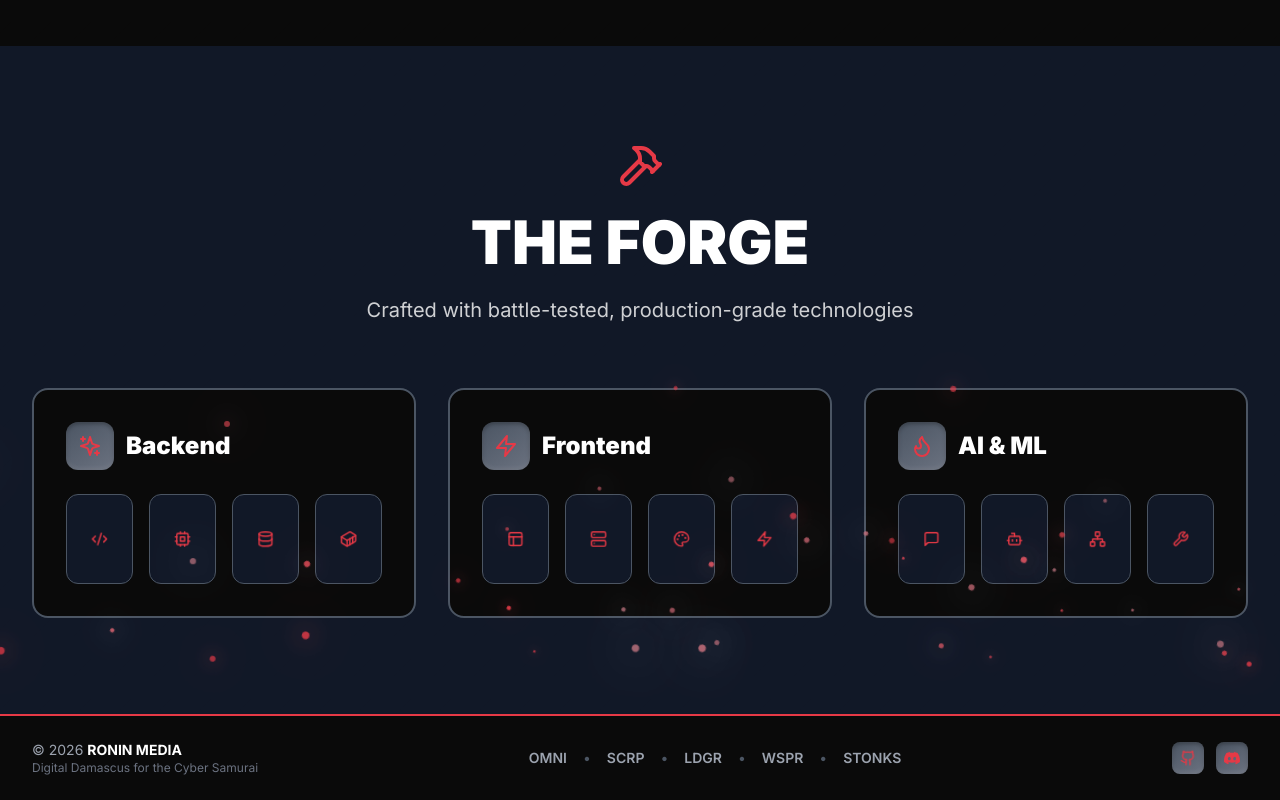
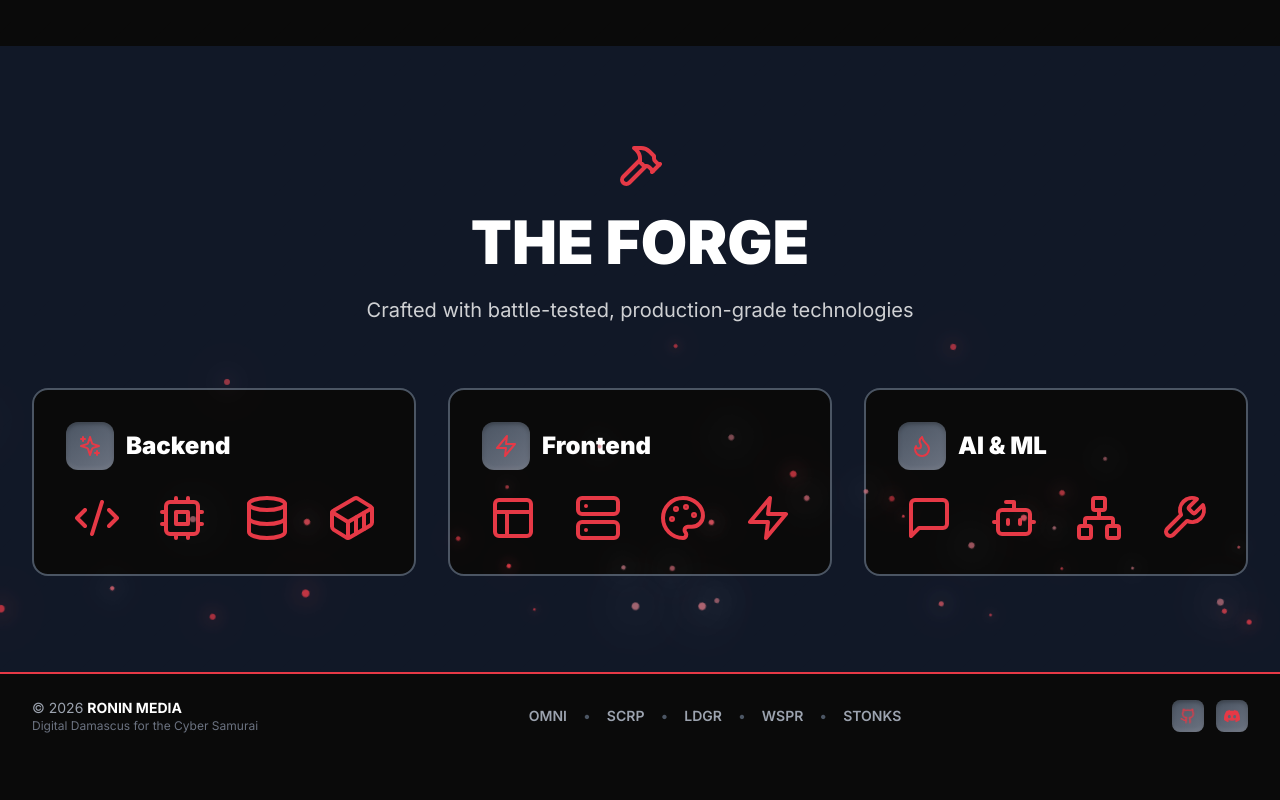
Before and after one commit to 54MUR-AI/RMG, a React (Vite) app: page /#/ in a window 1280 px wide. Shown: the part 2217-3017 px from the top of the page. After the commit the page ends 2975 px from the top, so only its background shows below. Built offline with nearby package versions, Linux system fonts and the light colour scheme.

Commit message:
Fix Forge icons - remove grey boxes, increase to 48px, tooltip only on icon hover

```diff
--- a/src/pages/Home.tsx
+++ b/src/pages/Home.tsx
@@ -495,27 +495,27 @@ export default function Home() {
                 </div>
                 <h3 className="text-2xl font-black text-white">Backend</h3>
               </div>
-              <div className="grid grid-cols-4 gap-4">
-                <div className="relative flex items-center justify-center p-6 bg-samurai-grey-darker rounded-xl border border-samurai-steel-dark hover:border-samurai-red transition-all group">
-                  <Code2 className="text-samurai-red group-hover:scale-110 transition-transform" size={40} />
+              <div className="flex items-center justify-around gap-6">
+                <div className="relative group">
+                  <Code2 className="text-samurai-red group-hover:scale-125 transition-transform cursor-pointer" size={48} />
                   <div className="absolute bottom-full left-1/2 -translate-x-1/2 mb-2 px-3 py-1 bg-samurai-black border border-samurai-red rounded-lg text-xs text-white whitespace-nowrap opacity-0 group-hover:opacity-100 transition-opacity pointer-events-none">
                     Python 3.13 & FastAPI
                   </div>
                 </div>
-                <div className="relative flex items-center justify-center p-6 bg-samurai-grey-darker rounded-xl border border-samurai-steel-dark hover:border-samurai-red transition-all group">
-                  <Cpu className="text-samurai-red group-hover:scale-110 transition-transform" size={40} />
+                <div className="relative group">
+                  <Cpu className="text-samurai-red group-hover:scale-125 transition-transform cursor-pointer" size={48} />
                   <div className="absolute bottom-full left-1/2 -translate-x-1/2 mb-2 px-3 py-1 bg-samurai-black border border-samurai-red rounded-lg text-xs text-white whitespace-nowrap opacity-0 group-hover:opacity-100 transition-opacity pointer-events-none">
                     TensorFlow & PyTorch
                   </div>
                 </div>
-                <div className="relative flex items-center justify-center p-6 bg-samurai-grey-darker rounded-xl border border-samurai-steel-dark hover:border-samurai-red transition-all group">
-                  <Database className="text-samurai-red group-hover:scale-110 transition-transform" size={40} />
+                <div className="relative group">
+                  <Database className="text-samurai-red group-hover:scale-125 transition-transform cursor-pointer" size={48} />
                   <div className="absolute bottom-full left-1/2 -translate-x-1/2 mb-2 px-3 py-1 bg-samurai-black border border-samurai-red rounded-lg text-xs text-white whitespace-nowrap opacity-0 group-hover:opacity-100 transition-opacity pointer-events-none">
                     SQLAlchemy & Redis
                   </div>
                 </div>
-                <div className="relative flex items-center justify-center p-6 bg-samurai-grey-darker rounded-xl border border-samurai-steel-dark hover:border-samurai-red transition-all group">
-                  <Container className="text-samurai-red group-hover:scale-110 transition-transform" size={40} />
+                <div className="relative group">
+                  <Container className="text-samurai-red group-hover:scale-125 transition-transform cursor-pointer" size={48} />
                   <div className="absolute bottom-full left-1/2 -translate-x-1/2 mb-2 px-3 py-1 bg-samurai-black border border-samurai-red rounded-lg text-xs text-white whitespace-nowrap opacity-0 group-hover:opacity-100 transition-opacity pointer-events-none">
                     Docker & Kubernetes
                   </div>
@@ -530,27 +530,27 @@ export default function Home() {
                 </div>
                 <h3 className="text-2xl font-black text-white">Frontend</h3>
               </div>
-              <div className="grid grid-cols-4 gap-4">
-                <div className="relative flex items-center justify-center p-6 bg-samurai-grey-darker rounded-xl border border-samurai-steel-dark hover:border-samurai-red transition-all group">
-                  <Layout className="text-samurai-red group-hover:scale-110 transition-transform" size={40} />
+              <div className="flex items-center justify-around gap-6">
+                <div className="relative group">
+                  <Layout className="text-samurai-red group-hover:scale-125 transition-transform cursor-pointer" size={48} />
                   <div className="absolute bottom-full left-1/2 -translate-x-1/2 mb-2 px-3 py-1 bg-samurai-black border border-samurai-red rounded-lg text-xs text-white whitespace-nowrap opacity-0 group-hover:opacity-100 transition-opacity pointer-events-none">
                     React & TypeScript
                   </div>
                 </div>
-                <div className="relative flex items-center justify-center p-6 bg-samurai-grey-darker rounded-xl border border-samurai-steel-dark hover:border-samurai-red transition-all group">
-                  <Server className="text-samurai-red group-hover:scale-110 transition-transform" size={40} />
+                <div className="relative group">
+                  <Server className="text-samurai-red group-hover:scale-125 transition-transform cursor-pointer" size={48} />
                   <div className="absolute bottom-full left-1/2 -translate-x-1/2 mb-2 px-3 py-1 bg-samurai-black border border-samurai-red rounded-lg text-xs text-white whitespace-nowrap opacity-0 group-hover:opacity-100 transition-opacity pointer-events-none">
                     Redux Toolkit
                   </div>
                 </div>
-                <div className="relative flex items-center justify-center p-6 bg-samurai-grey-darker rounded-xl border border-samurai-steel-dark hover:border-samurai-red transition-all group">
-                  <Palette className="text-samurai-red group-hover:scale-110 transition-transform" size={40} />
+                <div className="relative group">
+                  <Palette className="text-samurai-red group-hover:scale-125 transition-transform cursor-pointer" size={48} />
                   <div className="absolute bottom-full left-1/2 -translate-x-1/2 mb-2 px-3 py-1 bg-samurai-black border border-samurai-red rounded-lg text-xs text-white whitespace-nowrap opacity-0 group-hover:opacity-100 transition-opacity pointer-events-none">
                     TailwindCSS
                   </div>
                 </div>
-                <div className="relative flex items-center justify-center p-6 bg-samurai-grey-darker rounded-xl border border-samurai-steel-dark hover:border-samurai-red transition-all group">
-                  <Zap className="text-samurai-red group-hover:scale-110 transition-transform" size={40} />
+                <div className="relative group">
+                  <Zap className="text-samurai-red group-hover:scale-125 transition-transform cursor-pointer" size={48} />
                   <div className="absolute bottom-full left-1/2 -translate-x-1/2 mb-2 px-3 py-1 bg-samurai-black border border-samurai-red rounded-lg text-xs text-white whitespace-nowrap opacity-0 group-hover:opacity-100 transition-opacity pointer-events-none">
                     Vite Build Tool
                   </div>
@@ -565,27 +565,27 @@ export default function Home() {
                 </div>
                 <h3 className="text-2xl font-black text-white">AI & ML</h3>
               </div>
-              <div className="grid grid-cols-4 gap-4">
-                <div className="relative flex items-center justify-center p-6 bg-samurai-grey-darker rounded-xl border border-samurai-steel-dark hover:border-samurai-red transition-all group">
-                  <MessageSquare className="text-samurai-red group-hover:scale-110 transition-transform" size={40} />
+              <div className="flex items-center justify-around gap-6">
+                <div className="relative group">
+                  <MessageSquare className="text-samurai-red group-hover:scale-125 transition-transform cursor-pointer" size={48} />
                   <div className="absolute bottom-full left-1/2 -translate-x-1/2 mb-2 px-3 py-1 bg-samurai-black border border-samurai-red rounded-lg text-xs text-white whitespace-nowrap opacity-0 group-hover:opacity-100 transition-opacity pointer-events-none">
                     OpenAI GPT-4
                   </div>
                 </div>
-                <div className="relative flex items-center justify-center p-6 bg-samurai-grey-darker rounded-xl border border-samurai-steel-dark hover:border-samurai-red transition-all group">
-                  <Bot className="text-samurai-red group-hover:scale-110 transition-transform" size={40} />
+                <div className="relative group">
+                  <Bot className="text-samurai-red group-hover:scale-125 transition-transform cursor-pointer" size={48} />
                   <div className="absolute bottom-full left-1/2 -translate-x-1/2 mb-2 px-3 py-1 bg-samurai-black border border-samurai-red rounded-lg text-xs text-white whitespace-nowrap opacity-0 group-hover:opacity-100 transition-opacity pointer-events-none">
                     Anthropic Claude
                   </div>
                 </div>
-                <div className="relative flex items-center justify-center p-6 bg-samurai-grey-darker rounded-xl border border-samurai-steel-dark hover:border-samurai-red transition-all group">
-                  <Network className="text-samurai-red group-hover:scale-110 transition-transform" size={40} />
+                <div className="relative group">
+                  <Network className="text-samurai-red group-hover:scale-125 transition-transform cursor-pointer" size={48} />
                   <div className="absolute bottom-full left-1/2 -translate-x-1/2 mb-2 px-3 py-1 bg-samurai-black border border-samurai-red rounded-lg text-xs text-white whitespace-nowrap opacity-0 group-hover:opacity-100 transition-opacity pointer-events-none">
                     HuggingFace Models
                   </div>
                 </div>
-                <div className="relative flex items-center justify-center p-6 bg-samurai-grey-darker rounded-xl border border-samurai-steel-dark hover:border-samurai-red transition-all group">
-                  <Wrench className="text-samurai-red group-hover:scale-110 transition-transform" size={40} />
+                <div className="relative group">
+                  <Wrench className="text-samurai-red group-hover:scale-125 transition-transform cursor-pointer" size={48} />
                   <div className="absolute bottom-full left-1/2 -translate-x-1/2 mb-2 px-3 py-1 bg-samurai-black border border-samurai-red rounded-lg text-xs text-white whitespace-nowrap opacity-0 group-hover:opacity-100 transition-opacity pointer-events-none">
                     Custom ML Pipelines
                   </div>
```
